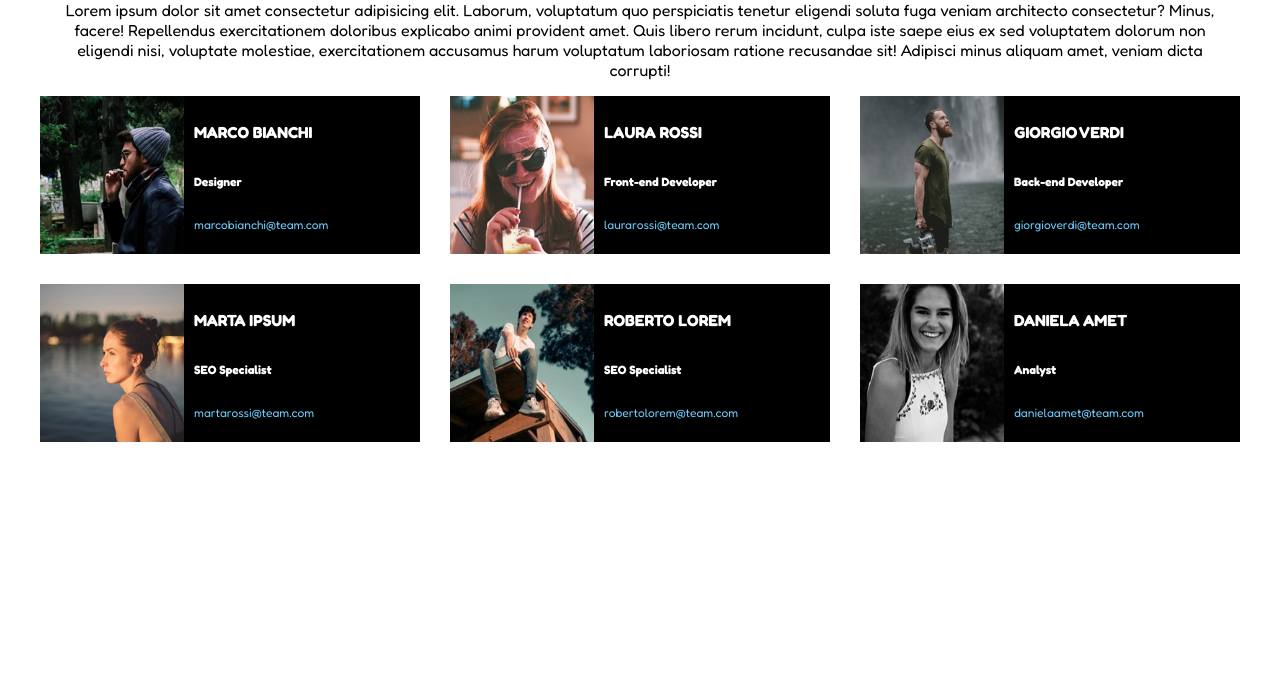
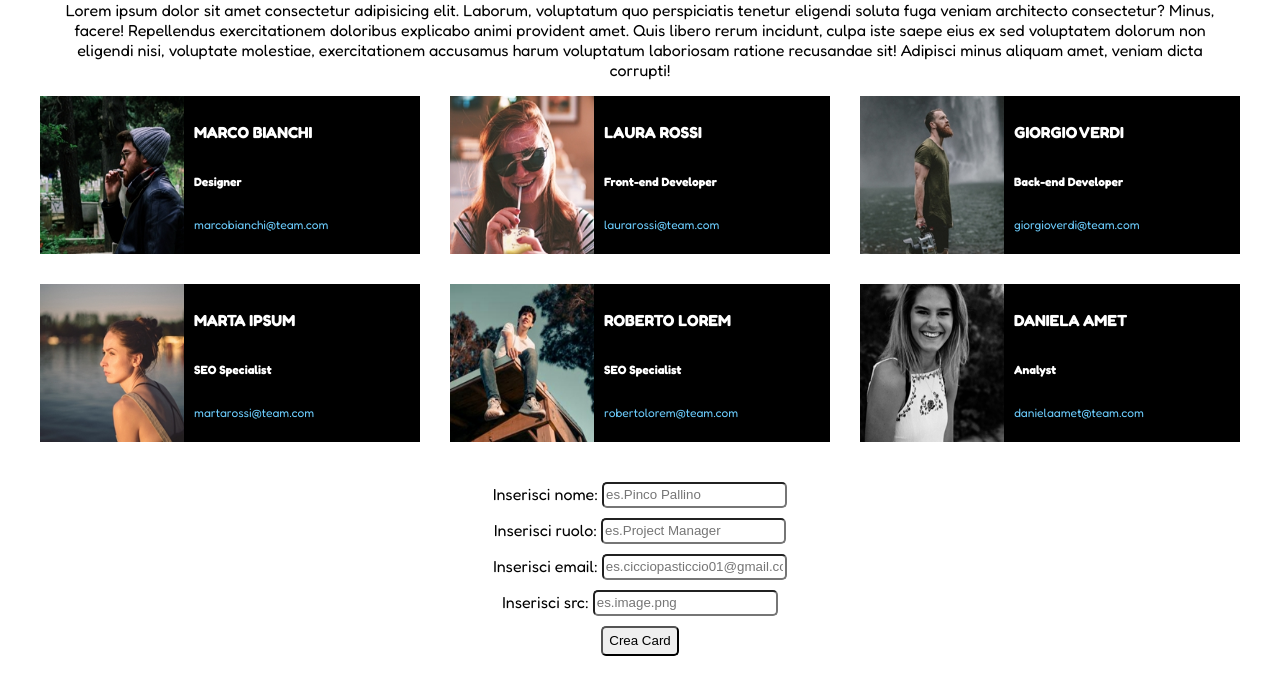
Before and after one commit to micheledidonna01/js-our-team, a plain HTML site: page index.html in a window 1280 px wide. Shown: the part 82-776 px from the top of the page. Drawn offline with Linux system fonts and the light colour scheme.

Commit message:
feat: bonus track

```diff
--- a/css/style.css
+++ b/css/style.css
@@ -75,7 +75,7 @@ CORPO
 }
 
 /****************
-BONUS
+BONUS 1
 ****************/
 
 /* MEDIUM */
@@ -98,3 +98,32 @@ BONUS
         width: 100%;
     }
 }
+
+/****************
+BONUS 2
+****************/
+/*Form*/
+
+#newCard{
+    text-align: center;
+    margin: 40px auto;
+}
+
+.block{
+    margin: 10px;
+}
+
+.block input{
+    border-radius: 5px;
+    height: 20px;
+}
+
+.block input[ type = 'submit']{
+    height: 30px;
+}
+
+.block input[ type = 'submit']:hover{
+    cursor: pointer;
+    background-color: #BD295D;
+    color: #FFFFFF;
+}
--- a/index.html
+++ b/index.html
@@ -37,6 +37,28 @@
     <!--main-->
     <div class="container">
     </div>
+
+    <form action="index.html" id="newCard">
+        <div class="block">
+            <label for="name">Inserisci nome:</label>
+            <input type="text" id="name" placeholder="es.Pinco Pallino" required>
+        </div>
+        <div class="block">
+            <label for="role">Inserisci ruolo:</label>
+            <input type="text" id="role" placeholder="es.Project Manager" required>
+        </div>
+        <div class="block">
+            <label for="email">Inserisci email:</label>
+            <input type="email" id="email" placeholder="es.cicciopasticcio01@gmail.com" required>
+        </div>
+        <div class="block">
+            <label for="source">Inserisci src:</label>
+            <input type="text" id="source" placeholder="es.image.png" required>
+        </div>
+        <div class="block">
+            <input type="submit" value="Crea Card">
+        </div>
+    </form>
     <!--/main-->
 
     <script src="js/script.js"></script>
--- a/js/script.js
+++ b/js/script.js
@@ -38,11 +38,11 @@ const teamMembers = [
 ];
 
 let container = document.querySelector('.container');
-cardGenerator(teamMembers);
-function cardGenerator(team){
+cardGenerator(container, teamMembers);
+function cardGenerator(container, team) {
 
-    for(let i=0; i<team.length; i++){
-        container.innerHTML +=`
+    for (let i = 0; i < team.length; i++) {
+        container.innerHTML += `
 <div class="card">
     <div class="images">
         <img src=${team[i].img} alt=${team[i].name}>
@@ -65,3 +65,29 @@ function cardGenerator(team){
   <p class="email"></p>
 </div>
 */
+
+
+
+
+/****************
+BONUS
+****************/
+
+let form = document.getElementById('newCard');
+
+form.addEventListener('submit', newCard);
+
+function newCard(event) {
+    event.preventDefault();
+
+    let name = document.getElementById('name').value;
+    let role = document.getElementById('role').value;
+    let email = document.getElementById('email').value;
+    let src = document.getElementById('source').value;
+
+    let obj = { name, role, email, src };
+    teamMembers.push(obj);
+    console.log(teamMembers);
+    cardGenerator(container, teamMembers);
+    form.reset();
+}
```
Also changed, not shown: img/random.jpg (added).
